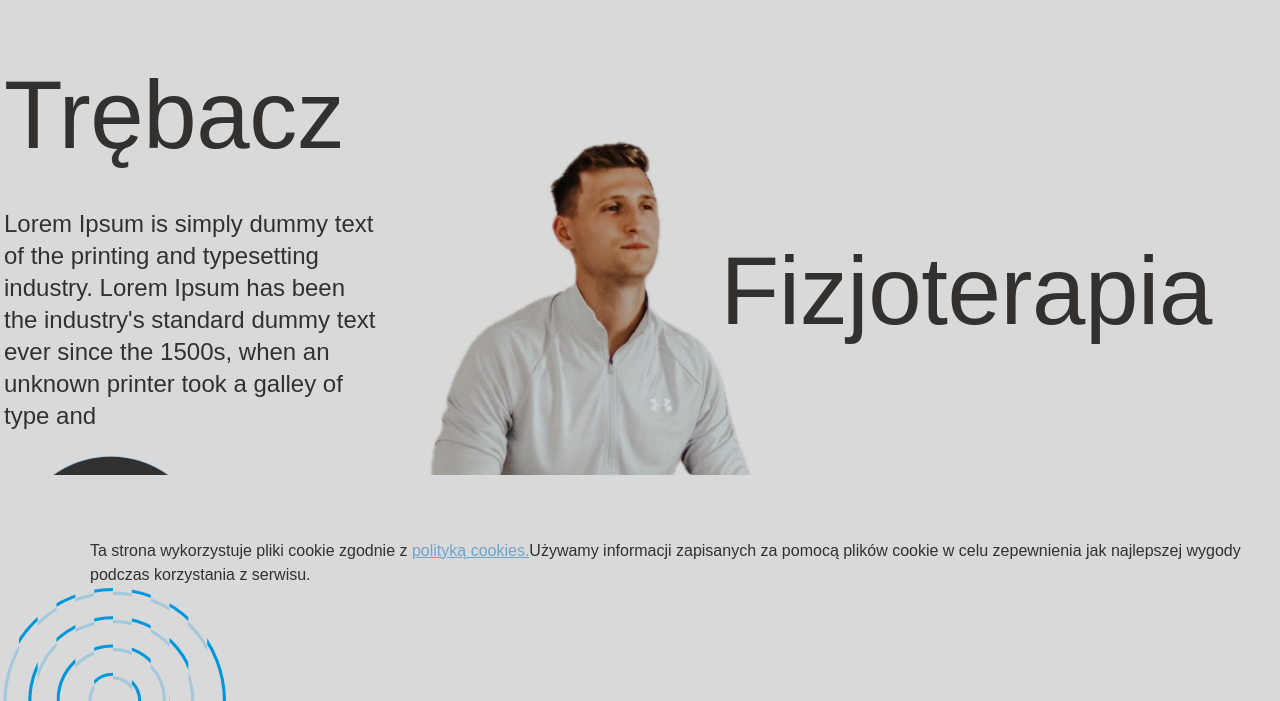
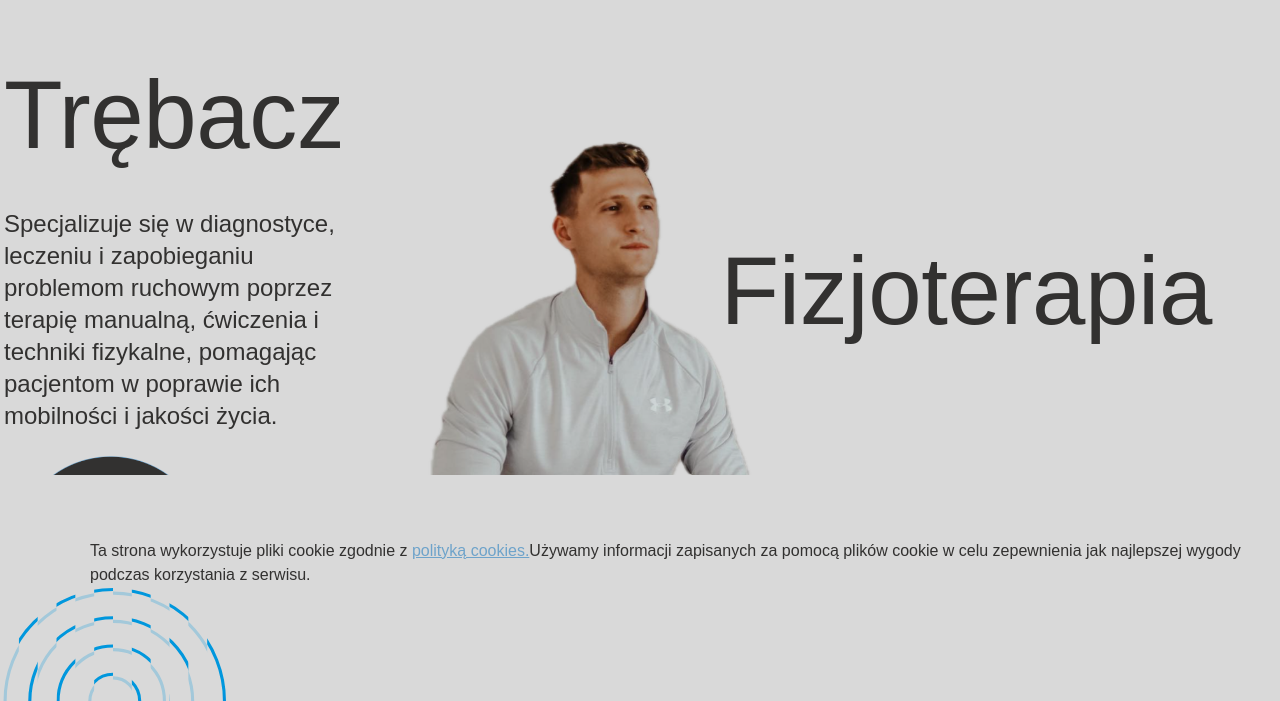
Before and after one commit to bartoszjaniuk/astro-physiotherapy, an Astro site: page / in a window 1280 px wide. Shown: the part 99-800 px from the top of the page. Built offline with nearby package versions, Linux system fonts and the light colour scheme; Astro itself is replaced by a stand-in of ours; some icons are missing; a web font is replaced by a local one.

Commit message:
update description

```diff
--- a/src/_views/Home/Home.tsx
+++ b/src/_views/Home/Home.tsx
@@ -31,7 +31,7 @@ export const Home = () => {
 				</div>
 
 				<div className="bg-transparent absolute w-full top-52 md:top-80 lg:top-[30%] xl:w-96 2xl:top-[40%] responsive-padding">
-					<Description text="Lorem Ipsum is simply dummy text of the printing and typesetting industry. Lorem Ipsum has been the industry's standard dummy text ever since the 1500s, when an unknown printer took a galley of type and " />
+					<Description text="Specjalizuje się w diagnostyce, leczeniu i zapobieganiu problemom ruchowym poprzez terapię manualną, ćwiczenia i techniki fizykalne, pomagając pacjentom w poprawie ich mobilności i jakości życia." />
 				</div>
 
 				<div className="absolute hidden bg-transparent w-56 md:block md:bottom-64 md:right-4 lg:w-80 xl:w-56 xl:left-4 xl:bottom-16 2xl:w-60 2xl:bottom-32">
```
